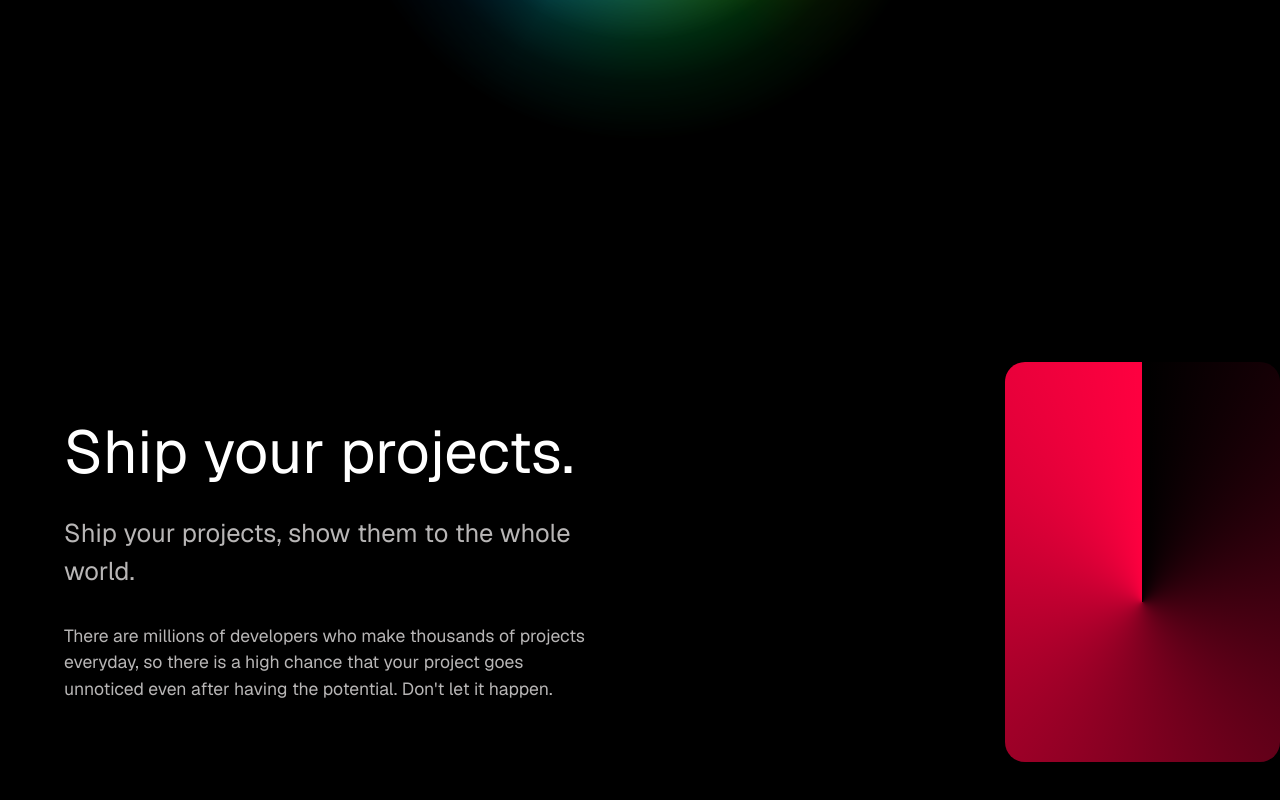
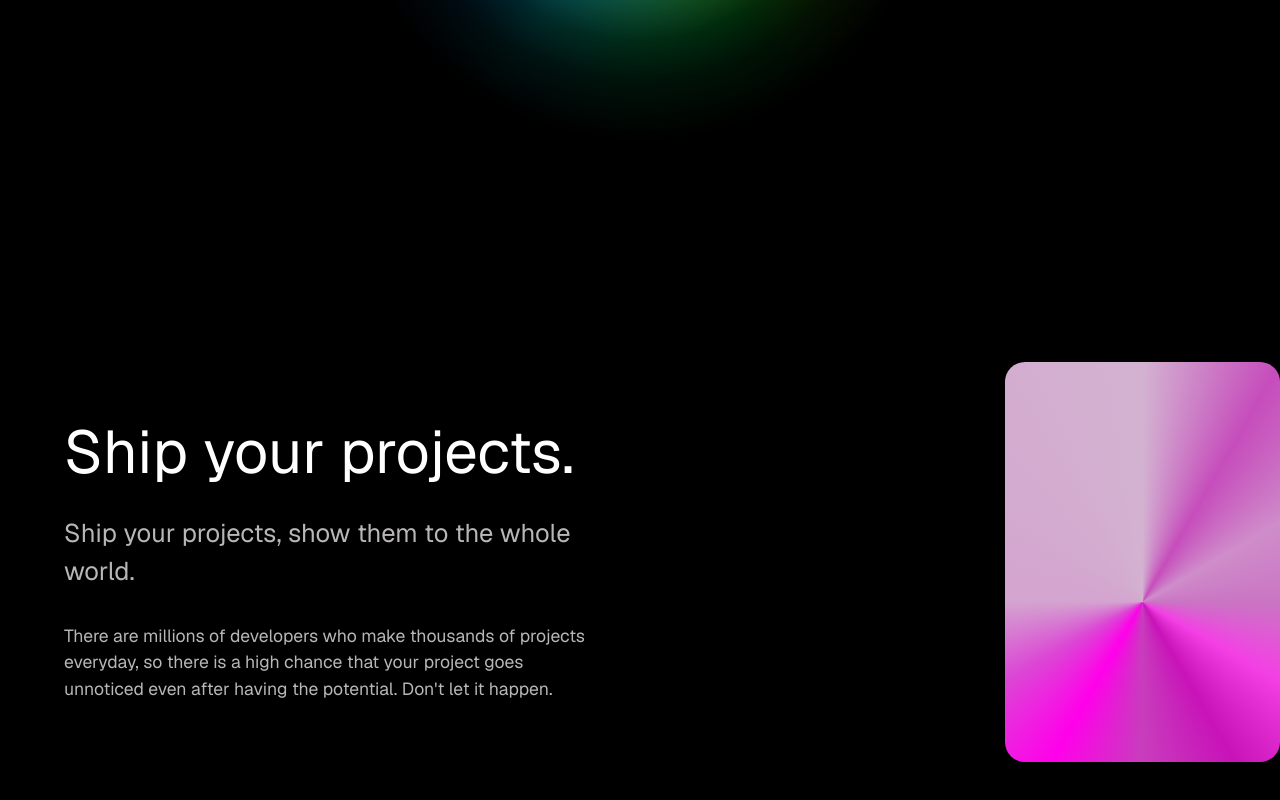
Before and after one commit to Cohortize/site, a React (Vite) app: page / in a window 1280 px wide. Shown: the part 638-1438 px from the top of the page. Built offline with nearby package versions, Linux system fonts and the light colour scheme.

Commit message:
completed the ships section for now

```diff
--- a/src/components/homepage/ships.tsx
+++ b/src/components/homepage/ships.tsx
@@ -13,12 +13,21 @@ const Ships = () => {
             There are millions of developers who make thousands of projects everyday, so there is a high chance that your project goes unnoticed even after having the potential. Don't let it happen.
             </p>
             </div>
-            <div className="h-[25rem] w-[25rem] text-[#000000]" style={{backgroundImage: `
+            <div className="h-[25rem] w-[25rem] text-[#ff00ea]" style={{backgroundImage: `
             conic-gradient(from 0deg at 50% 60%,
-                #ff00 0deg,
-                #ff0040 360deg
+                #d3b2d1 0deg,
+                #c64dbc 30deg,
+                #cf8dca 60deg,
+                #ca75c3 90deg,
+                #f43fe5 120deg,
+                #c813b9 150deg,
+                #c83dbc 180deg,
+                #ff00ea 210deg,
+                #dc46d5 240deg,
+                #d3a4cf 270deg,
+                #d3b2d1 360deg
             `,
-              borderRadius:"20px"}}>
+            borderRadius:"20px"}}>
 
             </div>
         </div>
@@ -27,3 +36,8 @@ const Ships = () => {
 }
 
 export default Ships
+
+
+{/*conic-gradient(from 0deg at 50% 60%,
+#ff00 0deg,
+#ff0040 360deg */}
```
